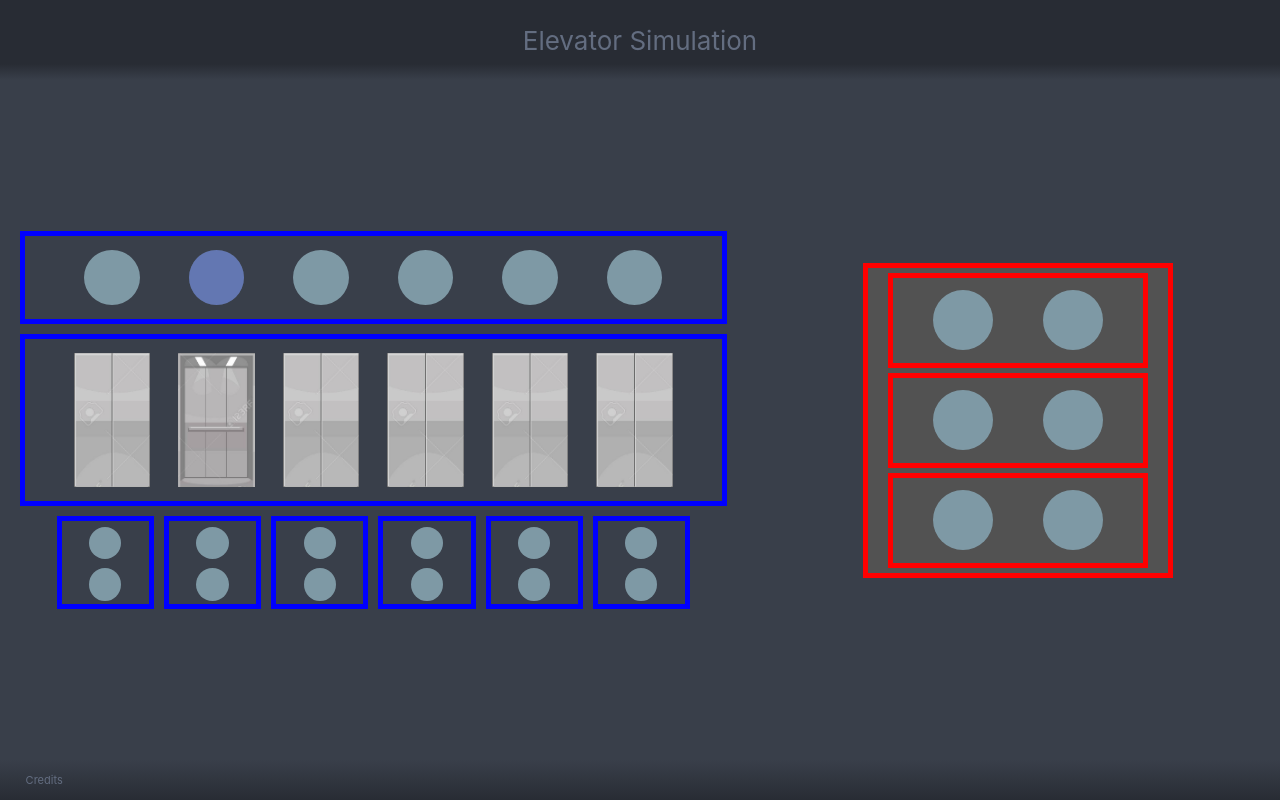
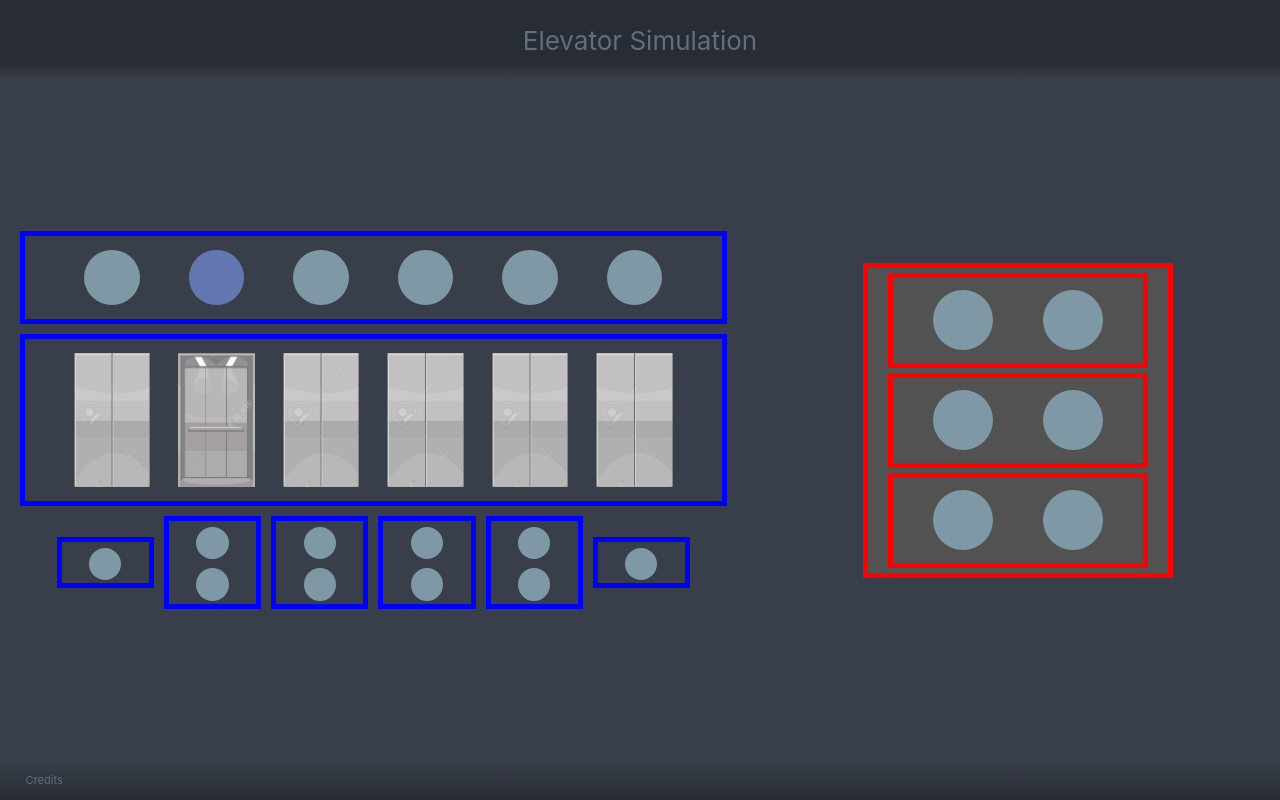
Before and after one commit to fmonze/ElevatorSimulation, a React (Create React App) app: page / in a window 1280 px wide. Built offline with nearby package versions, Linux system fonts and the light colour scheme.

Commit message:
fixed bug in motion when no new target floor was found + removed up/down button for floors 5 and 0

```diff
--- a/src/ElevatorAnimation.js
+++ b/src/ElevatorAnimation.js
@@ -74,7 +74,7 @@ class ElevatorAnimation extends Component {
 
     selectFloor(direction) {
 
-        let newFloor = 0; // default value
+        let newFloor = null;
 
         // Remove current location from any list (safety check)
         // this.removeCall(this.props.animationData.elevatorPosition); //todo dangerous?
@@ -145,7 +145,8 @@ class ElevatorAnimation extends Component {
             this.decideMove(direction, newFloor);
         } else {
             // todo
-            //this.props.updateDirection();
+            console.log("no floor found");
+            this.props.updateDirection();
         }
     }
 
--- a/src/Extern.js
+++ b/src/Extern.js
@@ -123,7 +123,7 @@ class Extern extends Component {
 
                                     }
                                    }
-                                   updateDirection={() => this.setMainDirection()}
+                                   updateDirection={() => { this.setMainDirection(); this.setState({directionChanged: !this.state.directionChanged}); }}
                                    updateUpCalls={ (upCalls) => this.props.externData.callsToCollectUp = upCalls }
                                    updateDownCalls={ (downCalls) => this.props.externData.callsToCollectDown = downCalls }
                                    updateFromAnimationUp={(currentLocation, callsCollUp, pending) =>
--- a/src/UpDownCommand.js
+++ b/src/UpDownCommand.js
@@ -41,12 +41,12 @@ class UpDownCommand extends Component {
         return (
             <header style={divStyle}>
                     <div style={myRow}>
-                        <img src={floor} className="Up-Button"/>
+                        <img ref="baseUp" src={floor} className="Up-Button"/>
                         <img ref="up" src={currentFloor} className="Highlighted-Up-Button" options="up"
                              onClick={(e) => {this.handleClick(e)}} />
                     </div>
                     <div style={myRow}>
-                        <img src={floor} className="Down-Button"/>
+                        <img ref="baseDown" src={floor} className="Down-Button"/>
                         <img ref="down" src={currentFloor} className="Highlighted-Down-Button" options="down"
                              onClick={(e) => {this.handleClick(e)}} />
                     </div>
@@ -55,6 +55,19 @@ class UpDownCommand extends Component {
     }
 
     componentDidMount() {
+
+        // Floors 0 and 5 have only one direction options
+        switch (this.props.id) {
+            case 0:
+                this.refs.baseDown.remove();
+                this.refs.down.remove();
+                break
+            case 5:
+                this.refs.baseUp.remove();
+                this.refs.up.remove();
+                break
+        }
+
         // Switch floors on call
         if (this.props.upDownData.callsToCollectUp.includes(this.props.id)) { this.refs.up.style.opacity = 0.5; }
         if (this.props.upDownData.callsToCollectDown.includes(this.props.id)) { this.refs.down.style.opacity = 0.5; }
@@ -62,20 +75,25 @@ class UpDownCommand extends Component {
 
     componentDidUpdate() {
 
-        // todo prob non qui ma in extern per essere sincronizzato con
-        // todo still too fast!!
-
         // Switch off served floors
-        // /*
         if (this.props.upDownData.servedFloors[this.props.id]) {
 
-            this.refs.up.style.opacity = 0;
-            this.refs.down.style.opacity = 0;
+            // Floors 0 and 5 have only one direction options
+            switch (this.props.id) {
+                case 0:
+                    this.refs.up.style.opacity = 0
+                    break
+                case 5:
+                    this.refs.down.style.opacity = 0
+                    break
+                default:
+                    this.refs.up.style.opacity = 0;
+                    this.refs.down.style.opacity = 0;
+            }
 
             this.props.upDownData.servedFloors[this.props.id] = 0;
             this.props.updateSwitchButton(this.props.upDownData.servedFloors);
-
-        } // */
+        }
     }
 }
 
```
